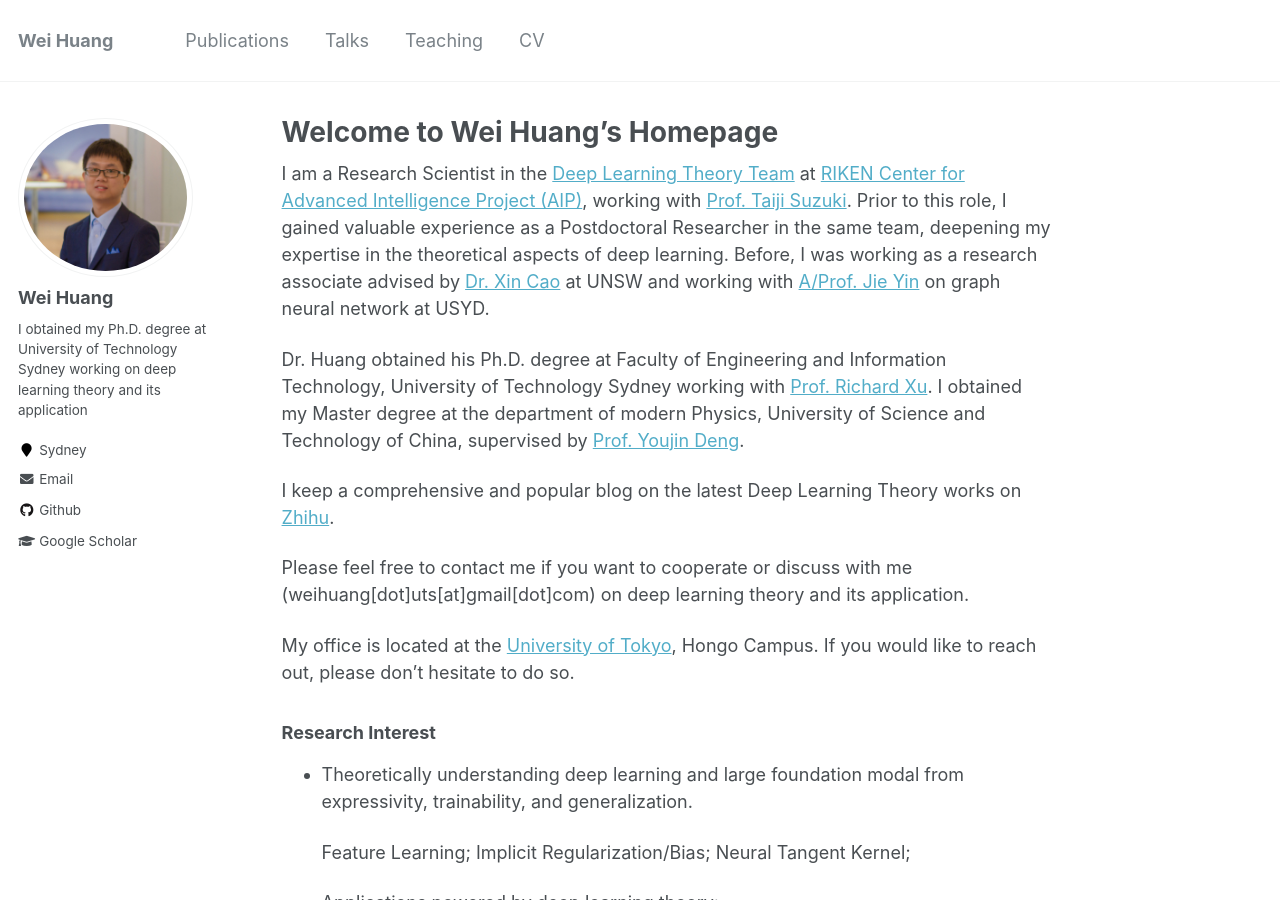
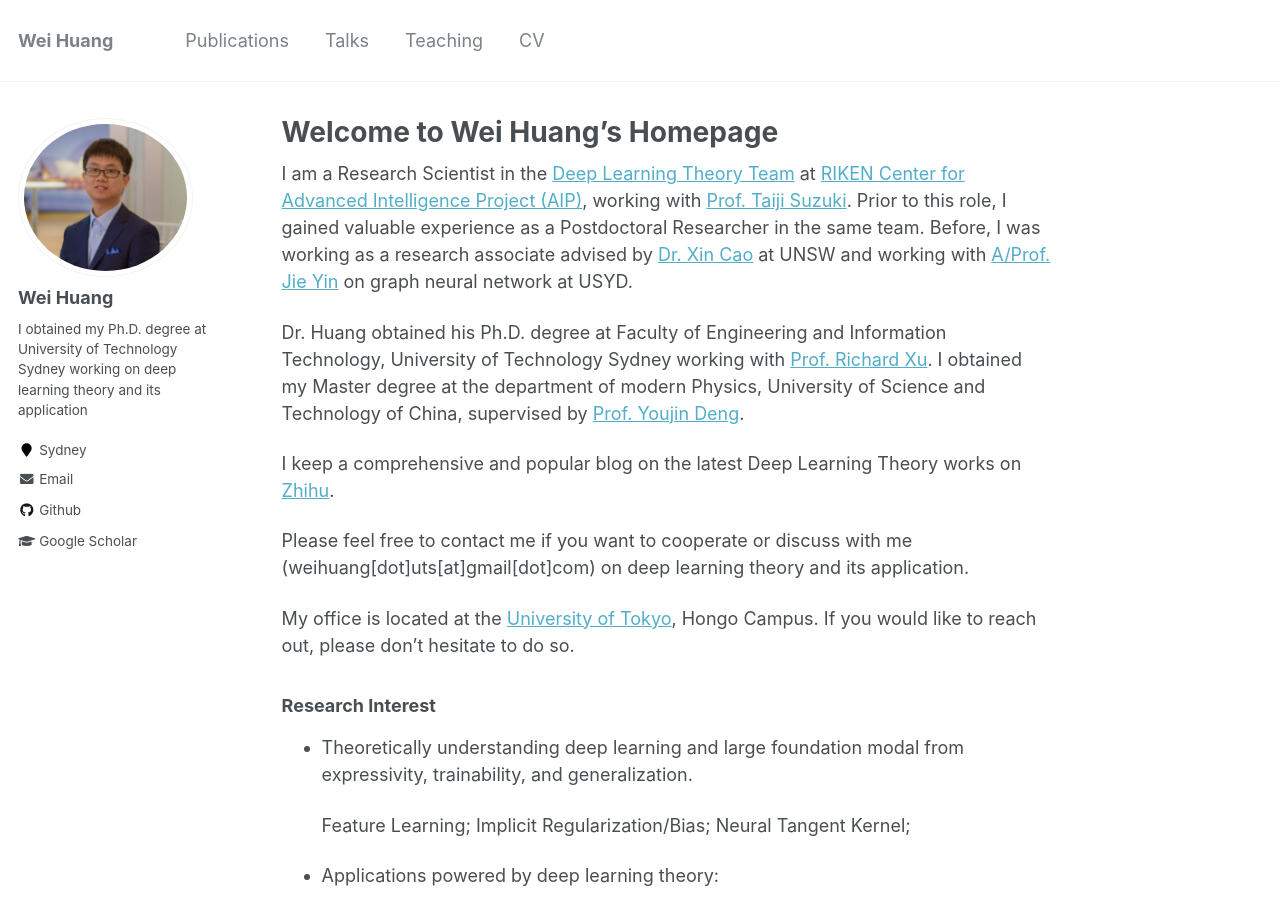
Before and after one commit to WeiHuang05/Weihuang05.github.io, a Jekyll site: the page built from index.md, in a window 1280 px wide and 900 px high. Built offline with Jekyll 4.4.1, drawn with Linux system fonts in a browser that asks for light colours.

Commit message:
Update index.md

```diff
--- a/index.md
+++ b/index.md
@@ -2,7 +2,7 @@
 title: Welcome to Wei Huang's Homepage
 ---
 
-I am a Research Scientist in the [Deep Learning Theory Team](https://www.riken.jp/en/research/labs/aip/generic_tech/deep_learn_theory/) at [RIKEN Center for Advanced Intelligence Project (AIP)](https://www.riken.jp/en/research/labs/aip/), working with [Prof. Taiji Suzuki](http://ibis.t.u-tokyo.ac.jp/suzuki/). Prior to this role, I gained valuable experience as a Postdoctoral Researcher in the same team, deepening my expertise in the theoretical aspects of deep learning. Before, I was working as a research associate advised by [Dr. Xin Cao](https://research.unsw.edu.au/people/dr-xin-cao) at UNSW and working with [A/Prof. Jie Yin](https://www.sydney.edu.au/business/about/our-people/academic-staff/jie-yin.html) on graph neural network at USYD.
+I am a Research Scientist in the [Deep Learning Theory Team](https://www.riken.jp/en/research/labs/aip/generic_tech/deep_learn_theory/) at [RIKEN Center for Advanced Intelligence Project (AIP)](https://www.riken.jp/en/research/labs/aip/), working with [Prof. Taiji Suzuki](http://ibis.t.u-tokyo.ac.jp/suzuki/). Prior to this role, I gained valuable experience as a Postdoctoral Researcher in the same team. Before, I was working as a research associate advised by [Dr. Xin Cao](https://research.unsw.edu.au/people/dr-xin-cao) at UNSW and working with [A/Prof. Jie Yin](https://www.sydney.edu.au/business/about/our-people/academic-staff/jie-yin.html) on graph neural network at USYD.
 
 Dr. Huang obtained his Ph.D. degree at Faculty of Engineering and Information Technology, University of Technology Sydney working with [Prof. Richard Xu](https://profiles.uts.edu.au/YiDa.Xu). I obtained my Master degree at the department of modern Physics, University of Science and Technology of China, supervised by [Prof. Youjin Deng](http://staff.ustc.edu.cn/~yjdeng/).
 
@@ -21,7 +21,6 @@ My office is located at the [University of Tokyo](https://www.u-tokyo.ac.jp/ja/i
 * Applications powered by deep learning theory:
 
   Large Foundation Model, Graph Neural Networks; Computer Vision
-
 
 
 ### News
```
